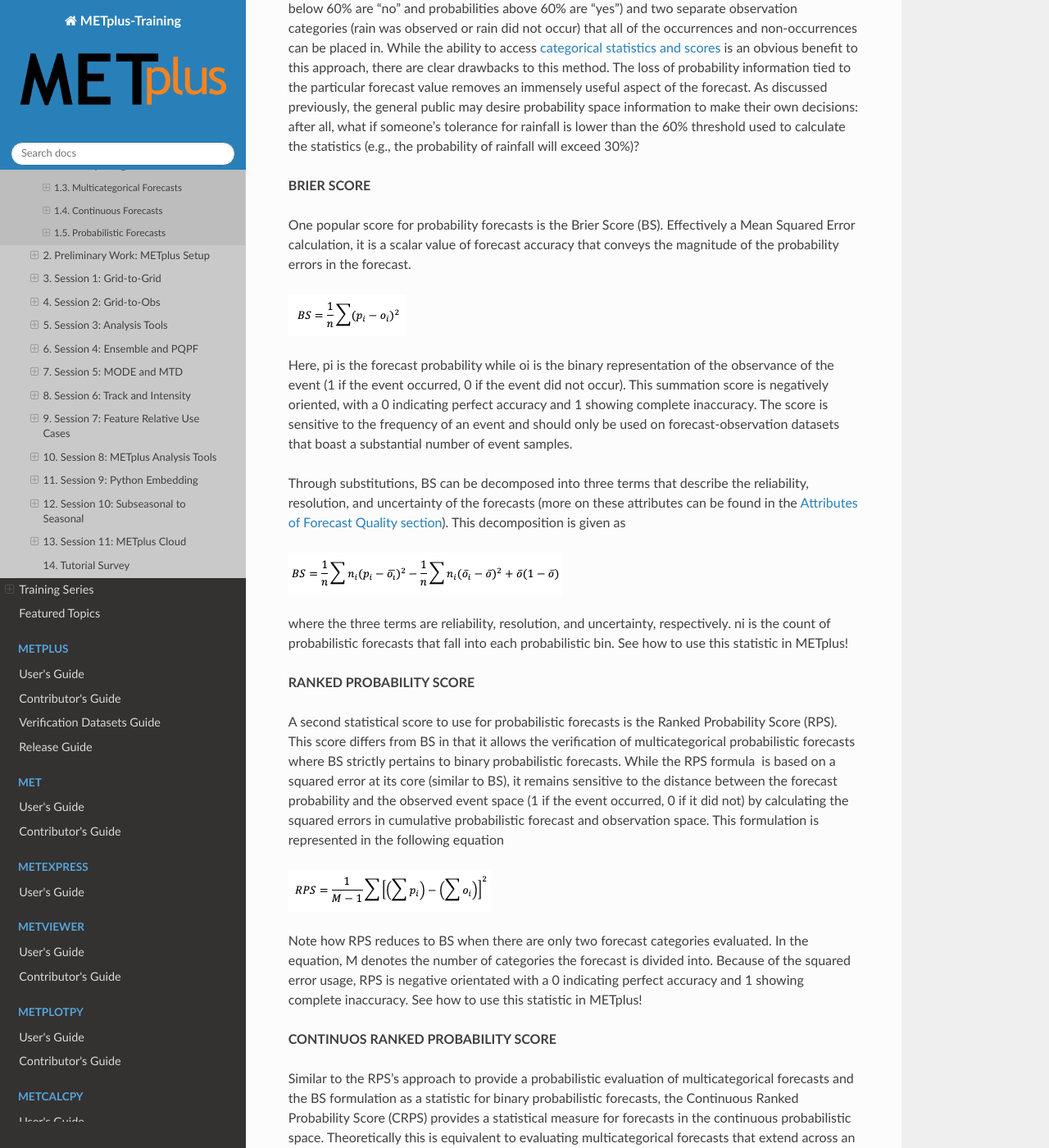
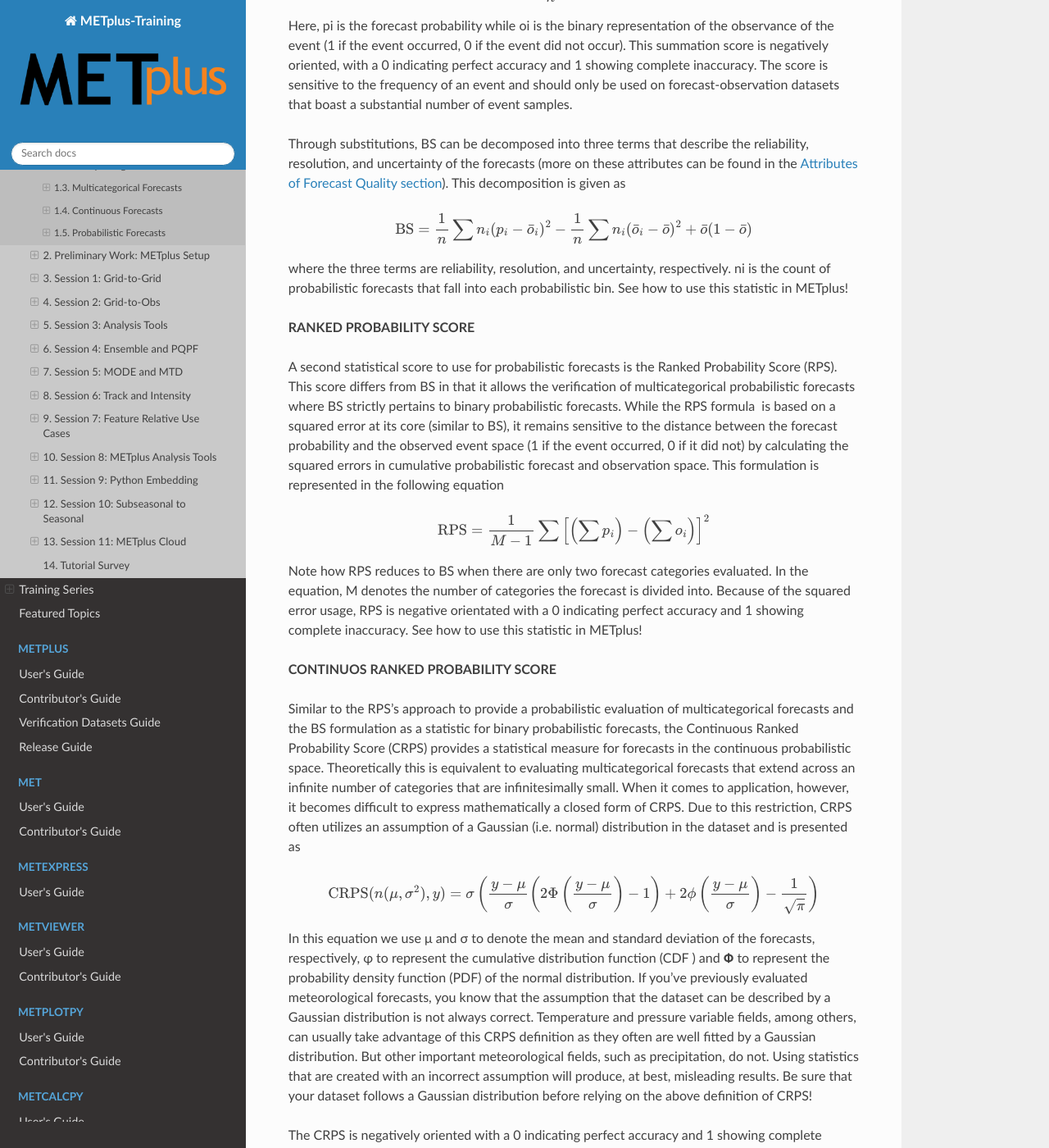
Before and after one commit to dtcenter/METplus-Training, a Sphinx documentation site: the page built from docs/Tutorial/v5.0/Basic_Verification_Statistics_Review.rst, in a window 1280 px wide and 1400 px high, scrolled down 38886 px. Shown: the whole window at 82% size. Built offline with Sphinx 7.4.7 and the Read the Docs theme 3.1.0, drawn with Linux system fonts in a browser that asks for light colours; some of the changed text lies outside the part shown.

Commit message:
Convert statistics equations to LaTeX and center images
- Replace the 19 Continuous and Probabilistic equation images in Basic
  Verification Statistics Review with LaTeX math, matching the Binary
  and Multicategorical sections
- Center the remaining Basic Verification images, as in Drupal
- Center the Session 1 and 2 overview diagrams to match Sessions 3-6

Co-Authored-By: Claude Opus 5.5 <noreply@anthropic.com>

```diff
--- a/docs/Tutorial/v5.0/Basic_Verification_Statistics_Review.rst
+++ b/docs/Tutorial/v5.0/Basic_Verification_Statistics_Review.rst
@@ -922,6 +922,7 @@ In this example, the forecast field name in the forecast input file is named WIN
 
 .. image:: ../figure/5.0_Tutorial_stats_multicat_table_METex.png
    :alt: Example multicategorical contingency counts
+   :align: center
 
 The table includes a “hidden” bin containing wind speeds less than 13.9 m/s that is not explicitly listed by a threshold in the MET settings, but rather implied: each of these bins is mutually exclusive and together they entail the complete real number line. This is why it is important to remember the “monotonically increasing and same inequality type” requirement when setting multicategorical forecast thresholds in METplus. For more discussion on this, review the :ref:`METplus Solutions for Multicategorical Forecast Verification section <metplus_sol_multicat_fcst_verif>`.
 
@@ -952,6 +953,7 @@ While the stat file full header column contents are discussed in the `User’s G
 
 .. image:: ../figure/5.0_Tutorial_stats_multicat_table_METex2.png
    :alt: Example multicategorical verification counts
+   :align: center
 
 Note that the final column of the MCTC line type, EC_VALUE, is only relevant to users verifying probabilistic data with the :ref:`HSS_EC skill score <hss-skill-score>`.
 
@@ -1009,13 +1011,15 @@ The nature of continuous forecast verification is a direct comparison of the for
 
 The simplest continuous measure is the mean error (ME), which is the average difference between two groups of data. So when you see “error” it is simply a measure of a difference. ME is calculated as
 
-.. image:: ../figure/5.0_Tutorial_stats_ME_eq.png
-   :alt: Mean error equation
+.. math::
+
+   \text{ME} = \frac{1}{n}\sum (F_i - O_i)
 
 ME can range over the real numbers and has the obvious advantage of providing immediate insight into how far away, on average, the forecast values are from their corresponding observations. It is extremely easy to calculate, with a perfect forecast (i.e., a forecast that exactly corresponds to the observations) characterized by an ME of 0. ME serves as an important measurement of arithmetic bias. As a measure of bias,  ME does not include a method for compensating for the magnitude of the differences between the forecast-observation pairs, and a forecast that has compensating errors could receive a mean error of 0. Essentially, ME provides an indication of whether a forecast has errors that - on average - are centered on zero; or if it is overforecasting or underforecasting on average. Consider the following scenario for wind speed forecasts at the same location for four different times:
 
 .. image:: ../figure/5.0_Tutorial_stats_ME_ex.png
    :alt: Example forecast and observation values for mean error
+   :align: center
 
 You’ll find the ME computed with these data equals 0, even though the difference between forecast and observation values for all of the times are non-zero. That’s because those errors that are positive (the forecast was greater than the observed value) are exactly negated by those errors that are negative (the forecast was less than the observed value). As noted earlier, ME is a good measure of bias; however, it is not a measure of accuracy.
 
@@ -1023,22 +1027,25 @@ This ability to effectively “hide” errors calls for a more robust error calc
 
 Mean absolute error (MAE), while similar to ME, examines the absolute values of the errors, which are summed and averaged, providing a measure of accuracy as opposed to bias. Examining the absolute values of the errors restricts MAE’s range from zero to positive infinity, with a perfect score of zero:
 
-.. image:: ../figure/5.0_Tutorial_stats_MAE_eq.png
-   :alt: Mean absolute error equation
+.. math::
+
+   \text{MAE} = \frac{1}{n}\sum |F_i - O_i|
 
 MAE also differs from ME in that it measures forecast accuracy, while ME measures bias. MAE provides a summary of the average magnitudes of the errors, but does not provide information about the direction (positive or negative) of the error magnitude.
 
 Mean Squared Error (MSE) is another statistic focused on the characteristics of the forecast errors that measures forecast accuracy. In particular, MSE summarizes the squared differences between the forecast and observed values:
 
-.. image:: ../figure/5.0_Tutorial_stats_MSE_eq.png
-   :alt: Mean squared error equation
+.. math::
+
+   \text{MSE} = \frac{1}{n}\sum (F_i - O_i)^2
 
 This measure has the same limits and perfect score as MAE, but squaring the differences does more than remove the sign of the differences: by squaring the error values, differences greater than one are penalized more severely than those that are less than one, with the penalty increasing at a squared rate. Using MSE, a forecast that over-forecasts temperature by two degrees from the observed value consistently over six time steps will have a smaller MSE than a forecast that over-forecasts temperature from the observed value by three degrees for three time steps and matched the observed value for the remaining three time steps.
 
 The final error statistic to discuss is Root Mean Squared Error (RMSE). One of the most familiar statistical measures, RMSE is simply the square root of MSE, and has the same units as the forecasts and observations, providing an average error with a square-weight:
 
-.. image:: ../figure/5.0_Tutorial_stats_RMSE_eq.png
-   :alt: Root mean square error equation
+.. math::
+
+   \text{RMSE} = \sqrt{\frac{1}{n}\sum (F_i - O_i)^2}
 
 Similar to MSE, RMSE penalizes larger error magnitudes than smaller ones, and like MSE, RMSE provides no information on the sign (positive or negative) of the errors. It has the same range of values as MSE and a perfect forecast score would be an RMSE of zero. :ref:`See how to use these statistics in METplus! <METplus_sol_cont_fcst_verif>`
 
@@ -1046,8 +1053,9 @@ Similar to MSE, RMSE penalizes larger error magnitudes than smaller ones, and li
 
 Unlike the family of mean error statistics, standard deviation focuses more on the individual groups of value sources; namely, the forecasts and observations. Standard deviations are a measure of how the variability of the values in a dataset differs from the average of their respective group. So keep in mind the general equation provided below can be applied to both observations and forecasts (and in some cases it may be meaningful to compare the standard deviation of the forecasts to the standard deviation of the observations):
 
-.. image:: ../figure/5.0_Tutorial_stats_s_eq.png
-   :alt: Sample standard deviation equation
+.. math::
+
+   s = \sqrt{\frac{1}{n - 1}\sum (t_i - \bar{t})^2}
 
 :ref:`See how to use this statistic in METplus! <METplus_sol_cont_fcst_verif>`
 
@@ -1055,8 +1063,9 @@ Unlike the family of mean error statistics, standard deviation focuses more on t
 
 Like some of the other verification statistics for continuous forecasts, multiplicative bias (MBIAS) measures the ratio of the average forecast to the average observation. MBIAS is the ratio between these two averages, calculated using the following formula and has a range of all real numbers:
 
-.. image:: ../figure/5.0_Tutorial_stats_MBIAS_eq.png
-   :alt: Multiplicative bias equation
+.. math::
+
+   \text{MBIAS} = \frac{\frac{1}{n}\sum F_i}{\frac{1}{n}\sum O_i}
 
 MBIAS has some of the same drawbacks as ME. In particular, MBIAS does not indicate the magnitudes of the forecast errors, which allows a perfect score of 1 to be achieved if the forecast errors compensate for each other (see the example for ME above for more information). It is recommended that any variable fields that utilize MBIAS contain all the same value signs (e.g. positive or negative) as mixing value signs together (for example, temperatures) would result in strange or unusable MBIAS results that included even more value compensation. :ref:`See how to use this statistic in METplus! <METplus_sol_cont_fcst_verif>`
 
@@ -1066,15 +1075,17 @@ Because continuous forecasts and observations exist on the same real value spect
 
 Beginning with Pearson correlation coefficient, PR_CORR, the linear association of the forecast-observation pairs is measured using a sample covariance (e.g. the summed squared anomalies of two groups) and dividing by the product of the same two group’s standard deviations. In forecast verification, these two groups are the forecast and observation datasets and appear as
 
-.. image:: ../figure/5.0_Tutorial_stats_PR_CORR_eq.png
-   :alt: Pearson correlation equation
+.. math::
+
+   r = \frac{\sum (f_i - \bar{f})(o_i - \bar{o})}{\sqrt{\sum (f_i - \bar{f})^2}\sqrt{\sum (o_i - \bar{o})^2}}
 
 with r as the typical notation for the PR_CORR outside of METplus. From a visual perspective, PR_CORR measures the closeness of pairs of points, (i.e., representing the forecast and corresponding observation values) corresponding to a diagonal line. More generally these scatter plots can suggest the apparent relationship of any two variable fields, but for the purpose of this tutorial we will stay focused on the forecast-observation comparison. PR_CORR can range from negative one to positive one with either extreme of the range representing a perfect positive or negative linear association between the forecasts and observations. The PR_CORR remains sensitive to outliers and can produce a good correlation value for a poor forecast if that forecast has compensative errors.
 
 Another way to estimate the linear association between forecasts and their corresponding observations involves ranking the forecast values when compared to the forecast group’s total range, do the same for the observation group, and then compute the correlation values. Spearman Rank correlation coefficient (SP_CORR) takes this approach while utilizing the same equation as PR_CORR. Because the rank values of both the forecast and observation datasets used to calculate SP_CORR are restricted to the integer values of 1 to n (the total number of matched forecast-observation pairs), the equation of SP_CORR can be simplified to
 
-.. image:: ../figure/5.0_Tutorial_stats_SP_CORR_eq.png
-   :alt: Spearman rank correlation equation
+.. math::
+
+   \rho_s = \frac{6}{n(n^2 - 1)}\sum d_i^2
 
 where di denotes the difference in ranking between the pair of datafields.
 
@@ -1082,18 +1093,21 @@ What does ranking  of matched pairs look like with actual data? Let’s use the
 
 .. image:: ../figure/5.0_Tutorial_stats_SPCORR_table1.png
    :alt: Sample rainfall ranks for Spearman correlation
+   :align: center
 
  Using a ranking system for the datasets where 0.0” is assigned 1 and everything greater than that value is assigned a value that is integer-based, monotonically increasing by 1, the data table above would be transformed into the following ranks:
 
 .. image:: ../figure/5.0_Tutorial_stats_SPCORR_table2.png
    :alt: Ranked forecast and observation rainfall values
+   :align: center
 
 It is important that the forecast-observation pairs stay paired together, even when transformed into their rank values. Note the case when there is a tie in the ranks (i.e. a value appears more than once), all of the values receive the same average rank, keeping the total average rank for the number of values (in this scenario, five) consistent with the SP_CORR equation assumption. The next step is calculating the differences between the forecast ranks and the observed ranks, squaring the differences and summing them. After that, apply the rest of the equation and you should find ρ_s =0.825, a strong correlation value.
 
 The Kendall’s Tau statistic (𝝉) is a variation on the SP_CORR equation ranking method. While all of the variable field values are ranked as was the case with SP_CORR, it’s the relationship between a pair of ranks and the pairs of ranks that follow, rather than the ranks within a given pair, that constitute 𝝉. To better understand, let’s first look at the equation for 𝝉:
 
-.. image:: ../figure/5.0_Tutorial_stats_tau_eq.png
-   :alt: Kendall tau equation
+.. math::
+
+   \tau = \frac{N_C - N_D}{\frac{n(n - 1)}{2}}
 
 In the equation, N_C is a count of the concordant pairs, and N_D is a count of the discordant pairs. Simply put, a concordant pair is when a reference pair has rank values that are both larger or both smaller than a comparison pair. For example, consider the two pairs (3, 5) and (6, 8). Regardless of which pair is treated as the reference pair, the comparison pair will have both of the larger rank values (the case where (3, 5) is the reference pair) or both of the smaller rank values (the case where (6, 8) is the reference pair). A concordant pair is the complement to this: each pair in the comparison has one value that is bigger and one that is smaller. In the case of (3, 5) and (6, 2) the comparisons are considered discordant. In the case where the compared pairs are identical, there are multiple methods to choose: N_C and N_D can be incremented by ½ each, the tie can be ignored, or the tie can be penalized. For simplicity in counting, it is recommended to arrange one of the datasets in ascending or descending order (being careful to keep the matched pairs together) so that fewer comparisons need to be made.
 
@@ -1101,16 +1115,19 @@ To show how 𝝉 is calculated, let’s return to the previous example used to c
 
 .. image:: ../figure/5.0_Tutorial_stats_SPCORR_table3.png
    :alt: Concordant and discordant rank pairs
+   :align: center
 
 From this small change in the ordering, we see that two of the observed ranks do not increase (going from left to right): between Hour 5 and Hour 1 (they match at 1.5), and between Hour 3 and Hour 4 (5 compared to 4). Additionally, the forecast ranks between Hour 1 and Hour 2 do not increase (they match). In order to account for these ties, a “penalty” will be calculated using the following equation:
 
-.. image:: ../figure/5.0_Tutorial_stats_tau_penalty_eq.png
-   :alt: Kendall tau penalty for ties
+.. math::
+
+   P_t = \sum (t_i^2 - t_i)
 
 Where ti is the number of ranks that are involved in a given tie.  Because both the forecast and observed ranks have a tie of two ranks, both will receive a Pt penalty of 2. As a result of this new handling of ties, an alternate form of 𝝉 sometimes referred to as 𝝉b must be used:
 
-.. image:: ../figure/5.0_Tutorial_stats_taub_eq.png
-   :alt: Kendall tau-b equation
+.. math::
+
+   \tau_b = \frac{2 * (C - D)}{\sqrt{n(n - 1) - P_{tx}}\sqrt{n(n - 1) - P_{ty}}}
 
 Using this slightly modified equation, we find a 𝝉b value of 0.56. As 𝝉 has the same range as SP_CORR (-1 to 1), a value of 0.56 shows some positive correlation between the two datasets. :ref:`See how to use these statistics in METplus! <METplus_sol_cont_fcst_verif>`
 
@@ -1120,13 +1137,15 @@ While similar to the traditional correlation coefficient, anomaly correlation is
 
 There are two widely used versions of anomaly correlation. The first is the centered anomaly correlation, which includes the mean error relative to the climatology. This version is calculated using
 
-.. image:: ../figure/5.0_Tutorial_stats_ANOM_CORR_eq.png
-   :alt: Anomaly correlation equation
+.. math::
+
+   \text{ANOM CORR} = \frac{\sum ((F - C) - \overline{(F - C)})((O - C) - \overline{(O - C)})}{\sqrt{\sum (F - C)^2}\sqrt{\sum (O - C)^2}}
 
 If it is not desirable to include the errors, the uncentered anomaly correlation is the better choice:
 
-.. image:: ../figure/5.0_Tutorial_stats_ANOM_CORR_UNCNTR_eq.png
-   :alt: Uncentered anomaly correlation equation
+.. math::
+
+   \text{ANOM CORR UNCNTR} = \frac{\sum (F - C)(O - C)}{\sqrt{\sum (F - C)^2}\sqrt{\sum (O - C)^2}}
 
 While there is an added effort required to find the matching climatology reference dataset for this statistic, it remains a highly resourceful statistic to use, especially with spatial verification, and is commonly used in operational forecasting centers. Anomaly correlation has a range from -1 to 1. :ref:`See how to use this statistic in METplus! <METplus_sol_cont_fcst_verif>`
 
@@ -1280,6 +1299,7 @@ The resulting two files have a wealth of information and statistics. The netCDF
 
 .. image:: ../figure/5.0_Tutorial_stats_MET_CNT_output_ex.png
    :alt: Example MET continuous statistics output
+   :align: center
 
  For the CNT line type output we review the .stat file and find something similar to the following:
 
@@ -1407,15 +1427,17 @@ A common method to avoid dealing directly with probabilities is to convert forec
 
 One popular score for probability forecasts is the Brier Score (BS). Effectively a Mean Squared Error calculation, it is a scalar value of forecast accuracy that conveys the magnitude of the probability errors in the forecast.
 
-.. image:: ../figure/5.0_Tutorial_stats_BS_eq.png
-   :alt: Brier score equation
+.. math::
+
+   \text{BS} = \frac{1}{n}\sum (p_i - o_i)^2
 
 Here, pi is the forecast probability while oi is the binary representation of the observance of the event (1 if the event occurred, 0 if the event did not occur). This summation score is negatively oriented, with a 0 indicating perfect accuracy and 1 showing complete inaccuracy. The score is sensitive to the frequency of an event and should only be used on forecast-observation datasets that boast a substantial number of event samples.
 
 Through substitutions, BS can be decomposed into three terms that describe the reliability, resolution, and uncertainty of the forecasts (more on these attributes can be found in the :ref:`Attributes of Forecast Quality section <att_fcst_qual>`). This decomposition is given as
 
-.. image:: ../figure/5.0_Tutorial_stats_BS_decomp_eq.png
-   :alt: Brier score decomposition
+.. math::
+
+   \text{BS} = \frac{1}{n}\sum n_i (p_i - \bar{o}_i)^2 - \frac{1}{n}\sum n_i (\bar{o}_i - \bar{o})^2 + \bar{o}(1 - \bar{o})
 
 where the three terms are reliability, resolution, and uncertainty, respectively. ni is the count of probabilistic forecasts that fall into each probabilistic bin. See how to use this statistic in METplus!
 
@@ -1423,8 +1445,9 @@ where the three terms are reliability, resolution, and uncertainty, respectively
 
 A second statistical score to use for probabilistic forecasts is the Ranked Probability Score (RPS). This score differs from BS in that it allows the verification of multicategorical probabilistic forecasts where BS strictly pertains to binary probabilistic forecasts. While the RPS formula  is based on a squared error at its core (similar to BS), it remains sensitive to the distance between the forecast probability and the observed event space (1 if the event occurred, 0 if it did not) by calculating the squared errors in cumulative probabilistic forecast and observation space. This formulation is represented in the following equation
 
-.. image:: ../figure/5.0_Tutorial_stats_RPS_eq.png
-   :alt: Ranked probability score equation
+.. math::
+
+   \text{RPS} = \frac{1}{M - 1}\sum \left[\left(\sum p_i\right) - \left(\sum o_i\right)\right]^2
 
 Note how RPS reduces to BS when there are only two forecast categories evaluated. In the equation, M denotes the number of categories the forecast is divided into. Because of the squared error usage, RPS is negative orientated with a 0 indicating perfect accuracy and 1 showing complete inaccuracy. See how to use this statistic in METplus!
 
@@ -1432,8 +1455,9 @@ Note how RPS reduces to BS when there are only two forecast categories evaluated
 
 Similar to the RPS’s approach to provide a probabilistic evaluation of multicategorical forecasts and the BS formulation as a statistic for binary probabilistic forecasts, the Continuous Ranked Probability Score (CRPS) provides a statistical measure for forecasts in the continuous probabilistic space. Theoretically this is equivalent to evaluating multicategorical forecasts that extend across an infinite number of categories that are infinitesimally small. When it comes to application, however, it becomes difficult to express mathematically a closed form of CRPS. Due to this restriction, CRPS often utilizes an assumption of a Gaussian (i.e. normal) distribution in the dataset and is presented as
 
-.. image:: ../figure/5.0_Tutorial_stats_CRPS_eq.png
-   :alt: Continuous ranked probability score equation
+.. math::
+
+   \text{CRPS}(n(\mu, \sigma^2), y) = \sigma\left(\frac{y - \mu}{\sigma}\left(2\Phi\left(\frac{y - \mu}{\sigma}\right) - 1\right) + 2\phi\left(\frac{y - \mu}{\sigma}\right) - \frac{1}{\sqrt{\pi}}\right)
 
 In this equation we use μ and σ to denote the mean and standard deviation of the forecasts, respectively, ɸ to represent the cumulative distribution function (CDF ) and 𝚽 to represent the probability density function (PDF) of the normal distribution. If you’ve previously evaluated meteorological forecasts, you know that the assumption that the dataset can be described by a Gaussian distribution is not always correct. Temperature and pressure variable fields, among others, can usually take advantage of this CRPS definition as they often are well fitted by a Gaussian distribution. But other important meteorological fields, such as precipitation, do not. Using statistics that are created with an incorrect assumption will produce, at best, misleading results. Be sure that your dataset follows a Gaussian distribution before relying on the above definition of CRPS!
 
@@ -1448,8 +1472,9 @@ Some of the previously mentioned verification statistics for probabilistic forec
 
 The Brier Skill Score (BSS) measures the relative skill of the forecast compared to a reference forecast. It’s equation is simple and follows the general skill score format:
 
-.. image:: ../figure/5.0_Tutorial_stats_BSS_eq.png
-   :alt: Brier skill score equation
+.. math::
+
+   \text{BSS} = 1 - \frac{\text{BS}_{fcst}}{\text{BS}_{ref}}
 
 Compared to the BS equation, the range of values for BSS differs: the range is from negative infinity to 1, with 1 showing a perfect skill and 0 showing no discernable skill compared to a reference forecast. See how to use this skill score in METplus!
 
@@ -1457,8 +1482,9 @@ Compared to the BS equation, the range of values for BSS differs: the range is f
 
 Similar to the BSS, the Ranked Probability Skill Score (RPSS) follows the general skill score equation formulation, allowing a comparison between a chosen reference forecast and the forecast of interest:
 
-.. image:: ../figure/5.0_Tutorial_stats_RPSS_eq.png
-   :alt: Ranked probability skill score equation
+.. math::
+
+   \text{RPSS} = 1 - \frac{\text{RPS}_{fcst}}{\text{RPS}_{ref}}
 
 RPSS measures the improvement/degradation of the ranked probability forecasts compared to the skill of a reference forecast. As with BSS, RPSS ranges from negative infinity to 1, with a perfect score of 1, and a score of zero indicating no improvement of forecast performance relative to the reference forecast. See how to use this skill score in METplus!
 
@@ -1582,6 +1608,7 @@ The output from Gen-Ens-Prod is a netCDF file whose content would contain a vari
 
 .. image:: ../figure/5.0_Tutorial_stats_prob_pic1.png
    :alt: Gen-Ens-Prod probabilistic temperature field
+   :align: center
 
 With this new MET field output, we can verify this uncalibrated probabilistic forecast for 2 meter temperatures greater than 10 degrees Celsius against an observation dataset in Grid-Stat.
 
--- a/docs/Tutorial/v5.0/Session_1_Grid-to-Grid.rst
+++ b/docs/Tutorial/v5.0/Session_1_Grid-to-Grid.rst
@@ -12,6 +12,7 @@ During the first METplus practical session, you will run the tools indicated bel
 
 .. image:: ../figure/5.0_Practical_Session_1.png
    :alt: MET tools used in practical session 1
+   :align: center
 
 During this practical session, please work on the **Session 1** exercises.
 Proceed through the tutorial exercises by following the navigation links at the bottom of each page.
--- a/docs/Tutorial/v5.0/Session_2_Grid-to-Obs.rst
+++ b/docs/Tutorial/v5.0/Session_2_Grid-to-Obs.rst
@@ -9,6 +9,7 @@ During this practical session, you will run the tools indicated below:
 
 .. image:: ../figure/5.0_Practical_Session_2.png
    :alt: MET tools used in practical session 2
+   :align: center
 
 You may navigate through this tutorial by following the links at the bottom of each page or by using the menu navigation.
 Since you already set up your runtime environment in **Session 1**, you **should** be ready to go! To be sure, run through the following instructions to check that your environment is set correctly.
```
